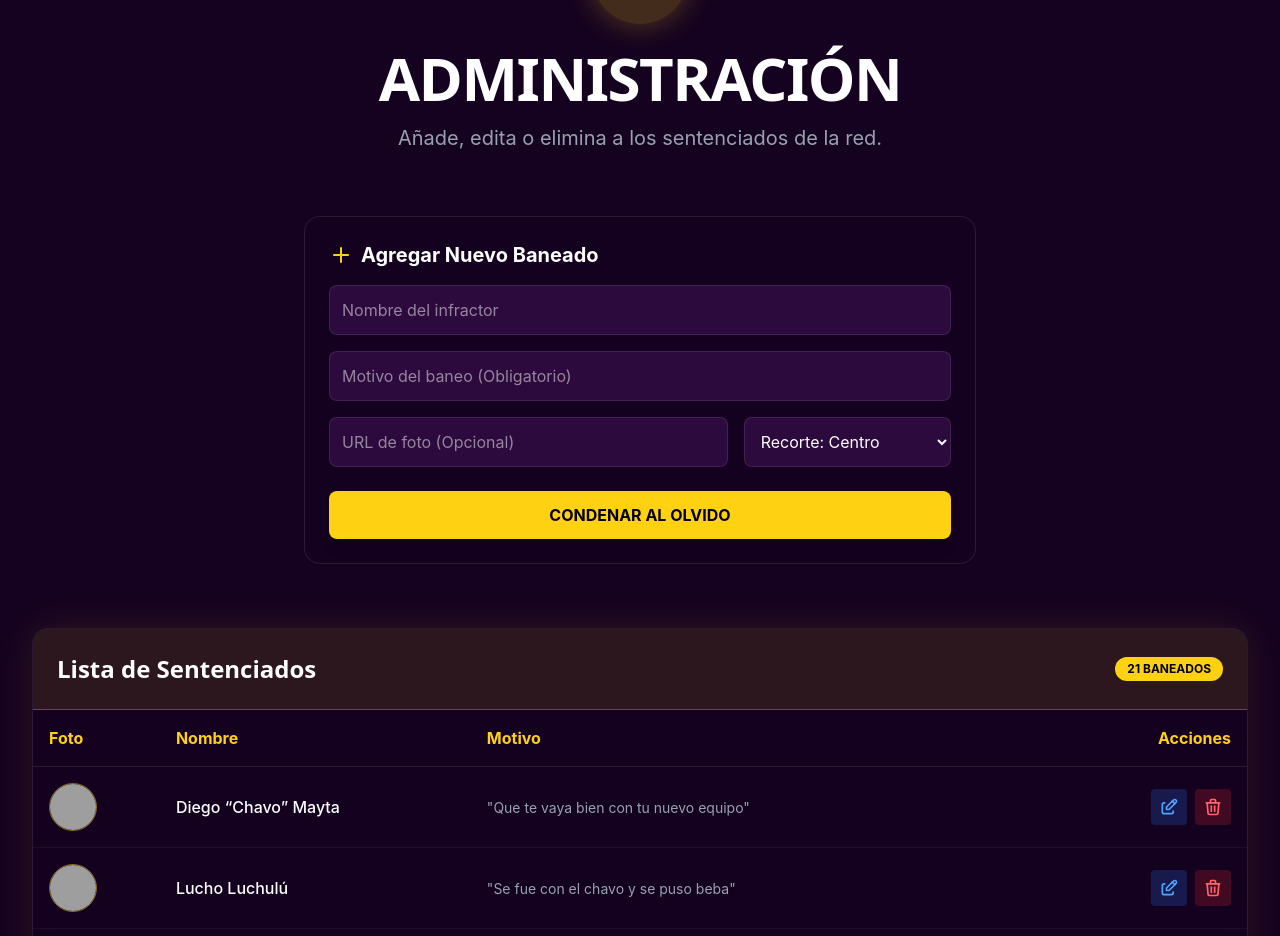
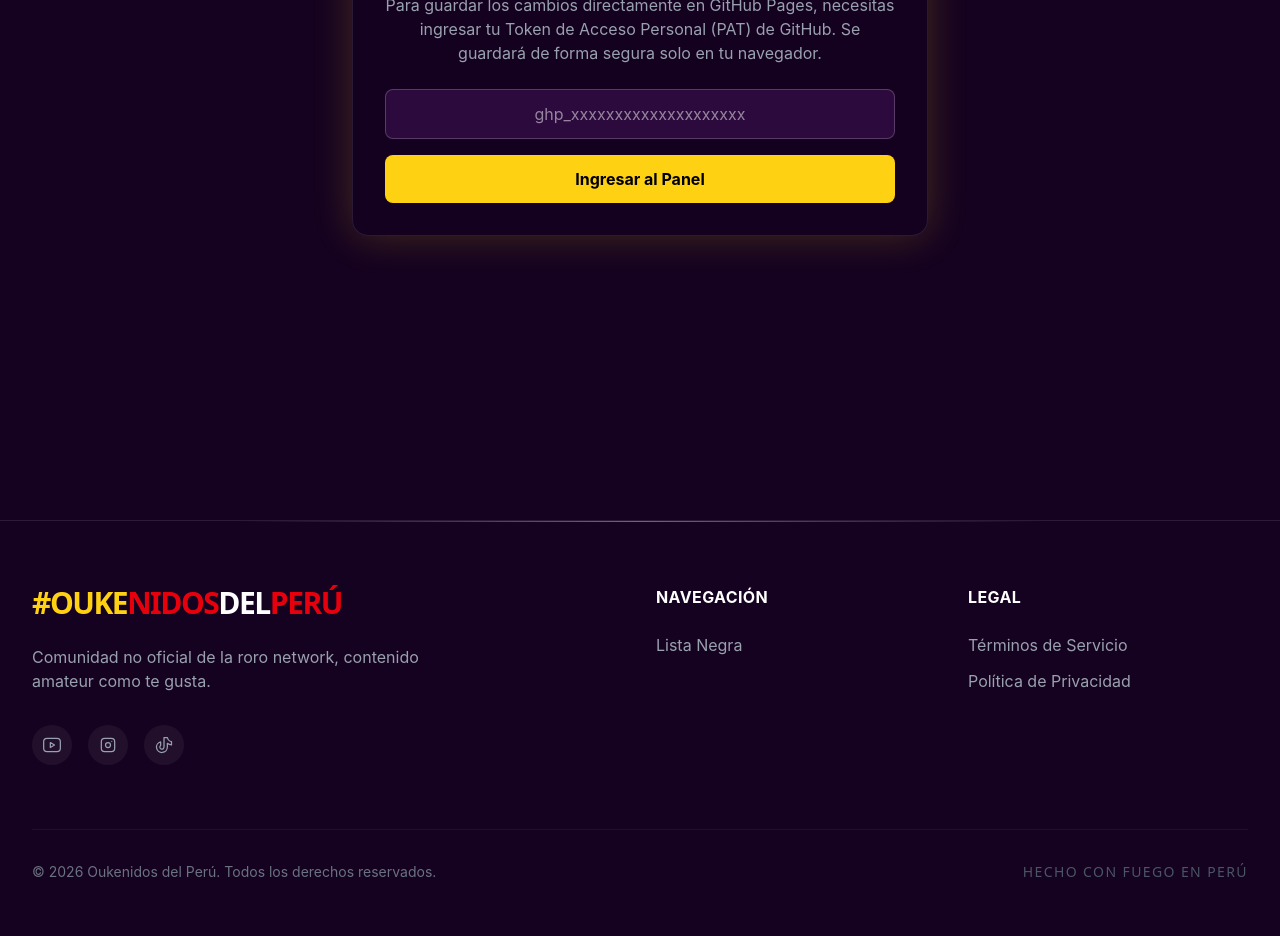
Before and after one commit to datecsoft/oukenidosdelperu, a React (Vite) app: page /admin in a window 1280 px wide. Shown: the part 280-1216 px from the top of the page. Built offline with nearby package versions, Linux system fonts and the light colour scheme; grey boxes are pictures that could not be loaded.

Commit message:
Implement GitCMS via Octokit for fully static Admin Panel

```diff
--- a/package.json
+++ b/package.json
@@ -11,6 +11,7 @@
     "preview": "vite preview"
   },
   "dependencies": {
+    "@octokit/rest": "^22.0.1",
     "@tabler/icons-react": "^3.46.0",
     "@tailwindcss/vite": "^4.3.3",
     "clsx": "^2.1.1",
--- a/src/hooks/useBlacklist.js
+++ b/src/hooks/useBlacklist.js
@@ -1,70 +1,89 @@
-import { useState, useEffect } from 'react';
+import { useState } from 'react';
 import blacklistData from '../data/blacklist.json';
+import { Octokit } from '@octokit/rest';
 
 const getAvatar = (name) => `https://ui-avatars.com/api/?name=${encodeURIComponent(name)}&background=ffd113&color=000&size=128&font-size=0.33`;
 
 export const useBlacklist = () => {
-  const [members, setMembers] = useState([]);
+  const [members, setMembers] = useState(() => {
+    return blacklistData.map(m => ({
+      ...m,
+      photo: m.photo && m.photo.trim() !== "" ? m.photo : getAvatar(m.name),
+      photoPosition: m.photoPosition || 'center'
+    }));
+  });
 
-  useEffect(() => {
-    // Siempre leemos del JSON local que Vite empaqueta
-    const processedData = blacklistData.map(member => ({
-      ...member,
-      photo: member.photo && member.photo.trim() !== "" ? member.photo : getAvatar(member.name),
-      photoPosition: member.photoPosition || 'center'
-    }));
-    setMembers(processedData);
-  }, []);
-
-  const saveMembers = async (newMembers) => {
-    // Actualizamos el estado UI de inmediato
+  const saveMembers = async (newMembers, githubToken) => {
     setMembers(newMembers);
 
-    // Intentamos guardar físicamente en el JSON (solo funcionará en localhost con npm run dev)
-    try {
-      const response = await fetch('/api/save-blacklist', {
-        method: 'POST',
-        headers: { 'Content-Type': 'application/json' },
-        body: JSON.stringify(newMembers, null, 2)
-      });
-      if (!response.ok) {
-        console.warn('No se pudo guardar en el JSON. Esto es normal si estás en la versión pública de GitHub Pages.');
+    if (githubToken) {
+      try {
+        const octokit = new Octokit({ auth: githubToken });
+        const owner = 'datecsoft';
+        const repo = 'oukenidosdelperu';
+        const path = 'src/data/blacklist.json';
+
+        let sha;
+        try {
+          const { data: fileData } = await octokit.repos.getContent({
+            owner,
+            repo,
+            path,
+            ref: 'main'
+          });
+          sha = fileData.sha;
+        } catch (err) {
+          if (err.status !== 404) throw err;
+        }
+
+        const content = btoa(unescape(encodeURIComponent(JSON.stringify(newMembers, null, 2))));
+
+        await octokit.repos.createOrUpdateFileContents({
+          owner,
+          repo,
+          path,
+          message: 'Actualización de la Lista Negra desde el panel de control 🚀',
+          content,
+          sha,
+          branch: 'main',
+        });
+      } catch (err) {
+        console.error('Error al guardar en GitHub:', err);
+        throw err;
       }
-    } catch (err) {
-      console.warn('El guardado permanente solo funciona ejecutando el proyecto en local.');
     }
   };
 
-  const addMember = (newMember) => {
+  const addMember = async (newMember, githubToken) => {
     const newId = members.length > 0 ? Math.max(...members.map(m => m.id)) + 1 : 1;
     const addedMember = {
       id: newId,
       name: newMember.name,
       reason: newMember.reason,
-      photo: newMember.photo.trim() !== "" ? newMember.photo : getAvatar(newMember.name),
+      photo: newMember.photo && newMember.photo.trim() !== "" ? newMember.photo : getAvatar(newMember.name),
       photoPosition: newMember.photoPosition || 'center'
     };
-    saveMembers([addedMember, ...members]);
+    await saveMembers([addedMember, ...members], githubToken);
   };
 
-  const deleteMember = (id) => {
-    saveMembers(members.filter(m => m.id !== id));
+  const deleteMember = async (id, githubToken) => {
+    await saveMembers(members.filter(m => m.id !== id), githubToken);
   };
 
-  const editMember = (id, updatedData) => {
+  const editMember = async (id, updatedData, githubToken) => {
     const updatedMembers = members.map(m => {
       if (m.id === id) {
         return {
           ...m,
           name: updatedData.name,
           reason: updatedData.reason,
-          photo: updatedData.photo.trim() !== "" ? updatedData.photo : getAvatar(updatedData.name),
+          photo: updatedData.photo && updatedData.photo.trim() !== "" ? updatedData.photo : getAvatar(updatedData.name),
           photoPosition: updatedData.photoPosition || 'center'
         };
       }
       return m;
     });
-    saveMembers(updatedMembers);
+    await saveMembers(updatedMembers, githubToken);
   };
 
   return { members, addMember, deleteMember, editMember };
--- a/src/pages/AdminPanel.jsx
+++ b/src/pages/AdminPanel.jsx
@@ -9,6 +9,23 @@ const AdminPanel = () => {
   const [editingId, setEditingId] = useState(null);
   const [editForm, setEditForm] = useState({ name: '', reason: '', photo: '', photoPosition: 'center' });
 
+  const [githubToken, setGithubToken] = useState(() => localStorage.getItem('oukenidos_github_token') || '');
+  const [inputToken, setInputToken] = useState('');
+  const [isSaving, setIsSaving] = useState(false);
+  const [saveMessage, setSaveMessage] = useState(null);
+
+  const handleSaveToken = (e) => {
+    e.preventDefault();
+    localStorage.setItem('oukenidos_github_token', inputToken);
+    setGithubToken(inputToken);
+  };
+
+  const handleLogout = () => {
+    localStorage.removeItem('oukenidos_github_token');
+    setGithubToken('');
+    setInputToken('');
+  };
+
   const positionOptions = [
     { value: 'top', label: 'Arriba' },
     { value: 'center', label: 'Centro' },
@@ -17,11 +34,19 @@ const AdminPanel = () => {
     { value: 'right', label: 'Derecha' }
   ];
 
-  const handleAdd = (e) => {
+  const handleAdd = async (e) => {
     e.preventDefault();
     if (!newMember.name || !newMember.reason) return;
-    addMember(newMember);
+    setIsSaving(true);
+    setSaveMessage(null);
+    try {
+      await addMember(newMember, githubToken);
       setNewMember({ name: '', reason: '', photo: '', photoPosition: 'center' });
+      setSaveMessage({ type: 'success', text: '✅ ¡Agregado y guardado en GitHub!' });
+    } catch (error) {
+      setSaveMessage({ type: 'error', text: '❌ Error: ' + error.message });
+    }
+    setIsSaving(false);
   };
 
   const startEditing = (member) => {
@@ -39,36 +64,32 @@ const AdminPanel = () => {
     setEditForm({ name: '', reason: '', photo: '', photoPosition: 'center' });
   };
 
-  const saveEditing = (id) => {
+  const saveEditing = async (id) => {
     if (!editForm.name || !editForm.reason) return;
-    editMember(id, editForm);
+    setIsSaving(true);
+    setSaveMessage(null);
+    try {
+      await editMember(id, editForm, githubToken);
       setEditingId(null);
+      setSaveMessage({ type: 'success', text: '✅ ¡Editado y guardado en GitHub!' });
+    } catch (error) {
+      setSaveMessage({ type: 'error', text: '❌ Error al editar: ' + error.message });
+    }
+    setIsSaving(false);
   };
 
-  const handleDelete = (id) => {
+  const handleDelete = async (id) => {
     if(window.confirm('¿Seguro que quieres perdonar a este usuario y sacarlo de la lista?')) {
-      deleteMember(id);
+      setIsSaving(true);
+      setSaveMessage(null);
+      try {
+        await deleteMember(id, githubToken);
+        setSaveMessage({ type: 'success', text: '✅ ¡Eliminado y guardado en GitHub!' });
+      } catch (error) {
+        setSaveMessage({ type: 'error', text: '❌ Error al eliminar: ' + error.message });
       }
-  };
-
-  const [isDeploying, setIsDeploying] = useState(false);
-  const [deployResult, setDeployResult] = useState(null);
-
-  const handleDeploy = async () => {
-    setIsDeploying(true);
-    setDeployResult(null);
-    try {
-      const response = await fetch('/api/deploy', { method: 'POST' });
-      const data = await response.json();
-      if (data.success) {
-        setDeployResult({ success: true, message: '¡Publicado con éxito! Los cambios estarán online en un par de minutos.' });
-      } else {
-        setDeployResult({ success: false, message: 'Hubo un error al publicar: ' + (data.error || 'Desconocido') });
+      setIsSaving(false);
     }
-    } catch (err) {
-      setDeployResult({ success: false, message: 'No se pudo conectar con el servidor local para publicar.' });
-    }
-    setIsDeploying(false);
   };
 
   return (
@@ -77,24 +98,52 @@ const AdminPanel = () => {
 
       <div className="relative z-10 max-w-7xl mx-auto px-4 sm:px-6 lg:px-8">
 
-        {/* Deploy Button */}
-        <div className="flex justify-end mb-8">
-          <div className="flex flex-col items-end">
+        {/* Token Management */}
+        {!githubToken ? (
+          <div className="max-w-xl mx-auto mb-12 glass bg-black/80 p-8 rounded-2xl border border-brand-primary shadow-[0_0_40px_rgba(255,209,19,0.2)] text-center">
+            <IconSkull size={48} className="text-brand-primary mx-auto mb-4" />
+            <h2 className="text-2xl font-bold text-white mb-4">Acceso Restringido</h2>
+            <p className="text-gray-400 mb-6">
+              Para guardar los cambios directamente en GitHub Pages, necesitas ingresar tu Token de Acceso Personal (PAT) de GitHub. Se guardará de forma segura solo en tu navegador.
+            </p>
+            <form onSubmit={handleSaveToken} className="flex flex-col gap-4">
+              <input
+                type="password"
+                placeholder="ghp_xxxxxxxxxxxxxxxxxxxx"
+                className="bg-brand-dark border border-white/20 rounded-lg p-3 text-white text-center focus:outline-none focus:border-brand-primary"
+                value={inputToken}
+                onChange={(e) => setInputToken(e.target.value)}
+                required
+              />
               <button
-              onClick={handleDeploy}
-              disabled={isDeploying}
-              className={`flex items-center gap-2 font-bold py-3 px-6 rounded-full shadow-lg transition-all ${
-                isDeploying ? 'bg-gray-600 text-gray-300 cursor-not-allowed' : 'bg-green-500 text-black hover:bg-green-400 hover:scale-105'
-              }`}
+                type="submit"
+                className="bg-brand-primary text-black font-bold py-3 rounded-lg hover:bg-brand-primary/90 transition-colors"
               >
-              {isDeploying ? '🚀 Publicando (toma 30s)...' : '🚀 Publicar Cambios a Internet'}
+                Ingresar al Panel
               </button>
-            {deployResult && (
-              <p className={`mt-2 text-sm font-bold ${deployResult.success ? 'text-green-400' : 'text-red-400'}`}>
-                {deployResult.message}
-              </p>
+            </form>
+          </div>
+        ) : (
+          <>
+            <div className="flex justify-between items-center mb-8">
+              <div className="flex flex-col">
+                {isSaving && (
+                  <span className="text-brand-primary font-bold animate-pulse flex items-center gap-2">
+                    <IconCheck size={20} /> Guardando en GitHub y publicando...
+                  </span>
+                )}
+                {saveMessage && !isSaving && (
+                  <span className={`font-bold ${saveMessage.type === 'success' ? 'text-green-400' : 'text-red-400'}`}>
+                    {saveMessage.text}
+                  </span>
                 )}
               </div>
+              <button
+                onClick={handleLogout}
+                className="text-xs bg-red-500/20 text-red-400 border border-red-500/30 px-3 py-1 rounded hover:bg-red-500/40 transition-colors"
+              >
+                Cerrar Sesión (Borrar Token)
+              </button>
             </div>
 
             <div className="text-center mb-16">
@@ -105,7 +154,7 @@ const AdminPanel = () => {
                 ADMINISTRACIÓN
               </h1>
               <p className="text-gray-400 text-xl max-w-2xl mx-auto">
-            Añade, edita o elimina a los sentenciados de la red.
+                Añade, edita o elimina a los sentenciados de la red directamente en GitHub.
               </p>
             </div>
 
@@ -262,6 +311,8 @@ const AdminPanel = () => {
             </table>
           </div>
         </div>
+          </>
+        )}
       </div>
     </main>
   );
```
Also changed, not shown: vite.config.js (+1 -47 lines), 1 other file (tests, documents, lock files or other folders). Lines whose indentation alone changed are shown as unchanged.
